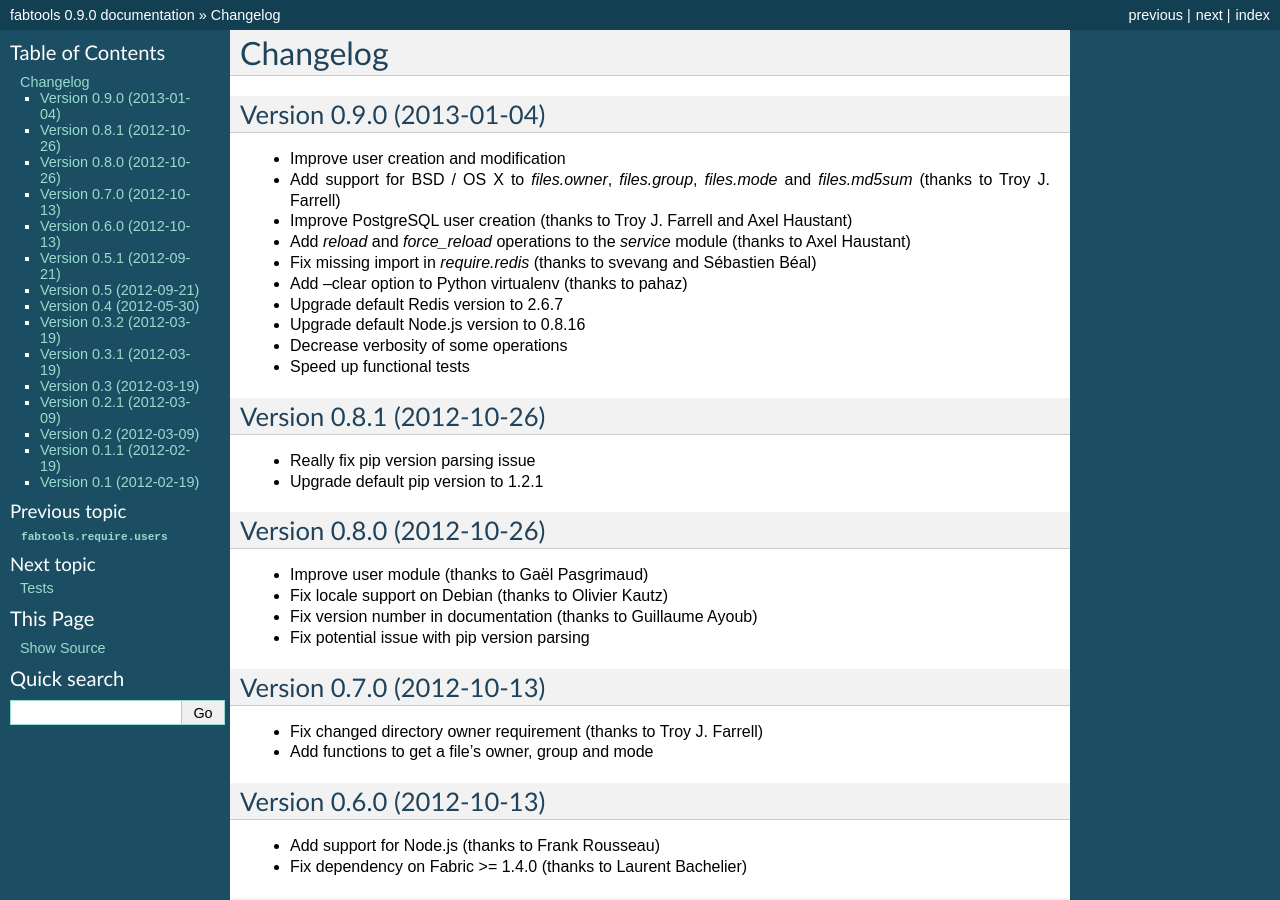
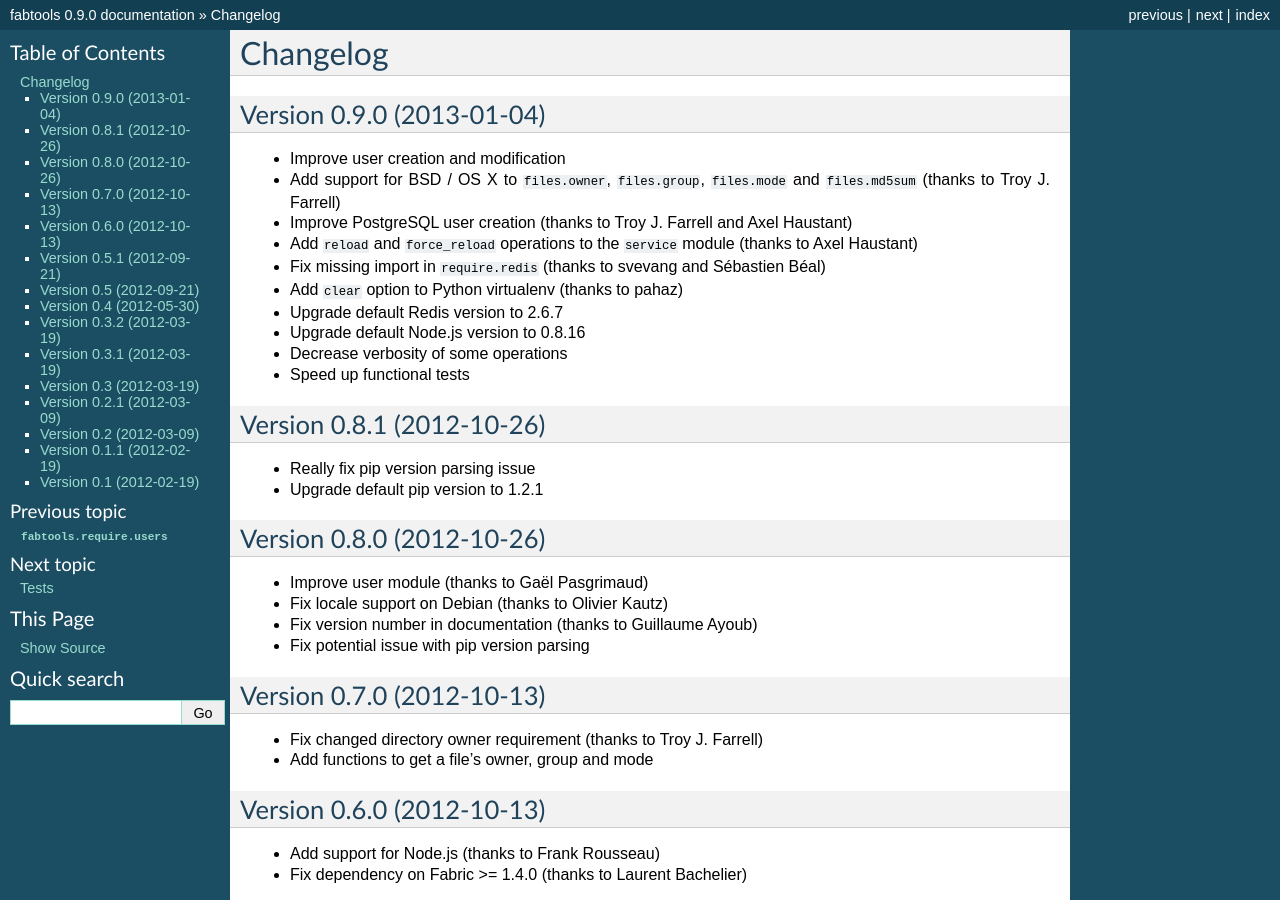
Before and after one commit to fabtools/fabtools, a Sphinx documentation site: the page built from docs/CHANGELOG.rst, in a window 1280 px wide and 900 px high. Built offline with Sphinx 7.4.7, drawn with Linux system fonts in a browser that asks for light colours.

Commit message:
Fix documentation formatting

```diff
--- a/docs/CHANGELOG.rst
+++ b/docs/CHANGELOG.rst
@@ -5,15 +5,15 @@
 --------------------------
 
 * Improve user creation and modification
-* Add support for BSD / OS X to `files.owner`, `files.group`,
-  `files.mode` and `files.md5sum` (thanks to Troy J. Farrell)
+* Add support for BSD / OS X to ``files.owner``, ``files.group``,
+  ``files.mode`` and ``files.md5sum`` (thanks to Troy J. Farrell)
 * Improve PostgreSQL user creation (thanks to Troy J. Farrell
   and Axel Haustant)
-* Add `reload` and `force_reload` operations to the `service`
+* Add ``reload`` and ``force_reload`` operations to the ``service``
   module (thanks to Axel Haustant)
-* Fix missing import in `require.redis` (thanks to svevang
+* Fix missing import in ``require.redis`` (thanks to svevang
   and Sébastien Béal)
-* Add --clear option to Python virtualenv (thanks to pahaz)
+* Add ``clear`` option to Python virtualenv (thanks to pahaz)
 * Upgrade default Redis version to 2.6.7
 * Upgrade default Node.js version to 0.8.16
 * Decrease verbosity of some operations
```
